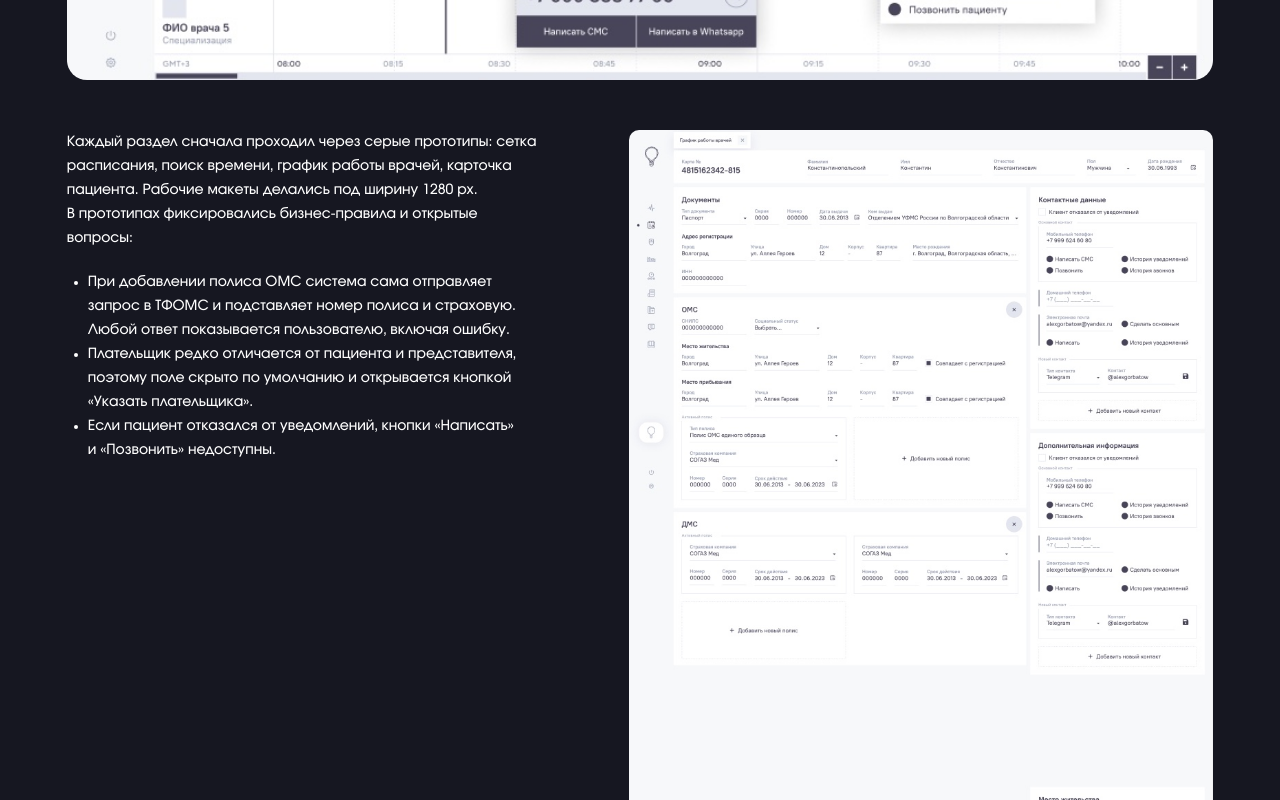
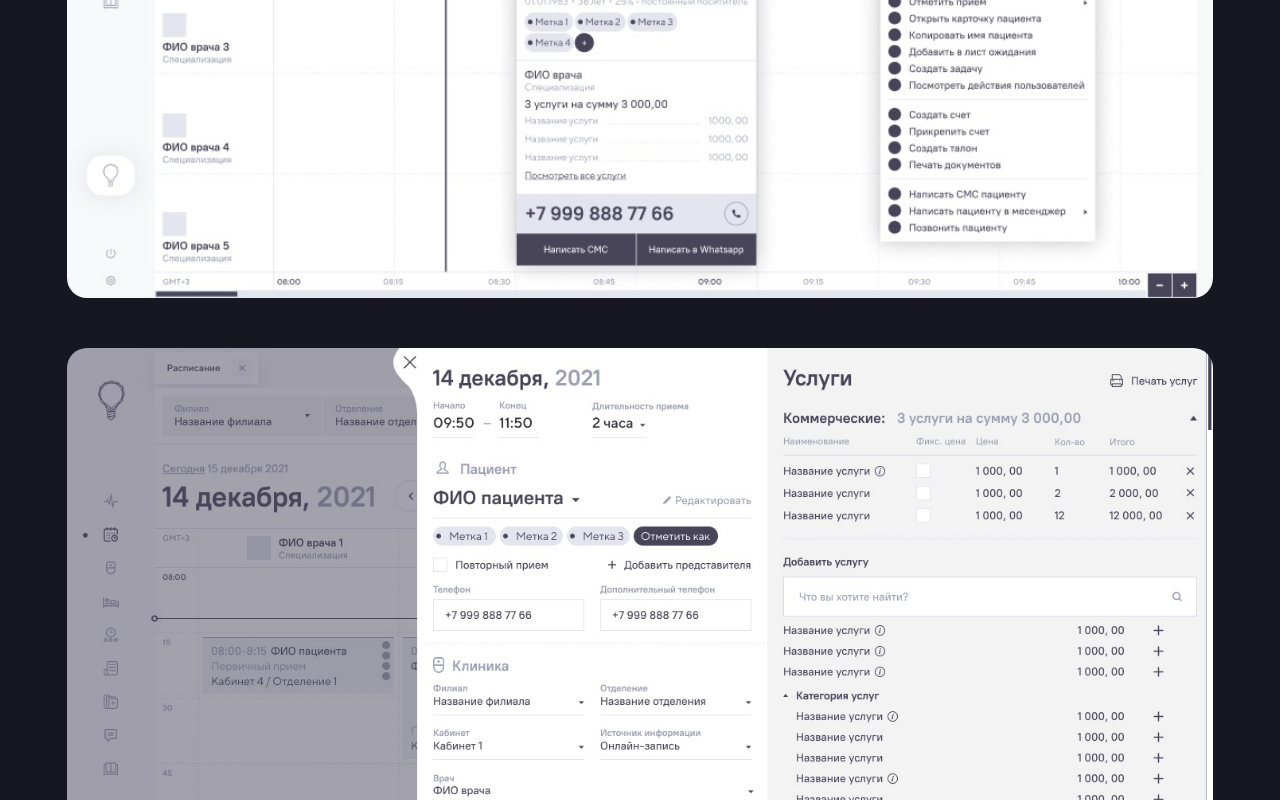
Before and after one commit to alex-gorbatov/alex-gorbatov.github.io, a plain HTML site: page medidea.html in a window 1280 px wide. Shown: the part 3240-4040 px from the top of the page. Drawn offline with Linux system fonts and the light colour scheme.

Commit message:
Медидея: этап 2 — текст под заголовком, новый прототип редактирования приёма
Co-Authored-By: Claude Sonnet 5.5 <noreply@anthropic.com>

```diff
--- a/css/knowledge.css
+++ b/css/knowledge.css
@@ -311,3 +311,7 @@ body:has(.kb-next) .site-footer {
   .kb-stack { gap: 16px; }
   .kb-ribbon { --shot-w: 86vw; }
 }
+
+/* Текст сразу под заголовком этапа (Медидея) */
+.kb-text { margin-top: 30px; }
+.kb-text .kb-list { margin-top: 20px; }
--- a/medidea.html
+++ b/medidea.html
@@ -129,10 +129,7 @@
           <h2 class="kb-case__title" id="stage-2-title">Прототипы: сначала логика, потом визуал</h2>
         </header>
 
-        <img class="kb-img kb-img--lg" src="assets/img/medidea/proto-schedule.jpg" alt="Серый прототип расписания: предпросмотр записи и меню действий" width="1024" height="640" loading="lazy" data-scroll-reveal>
-
-        <div class="kb-cols" data-scroll-reveal>
-          <div>
+        <div class="kb-text" data-scroll-reveal>
           <p class="kb-body">Каждый раздел сначала проходил через серые прототипы: сетка расписания, поиск времени, график работы врачей, карточка пациента. Рабочие макеты делались под ширину 1280&nbsp;px. В&nbsp;прототипах фиксировались бизнес-правила и&nbsp;открытые вопросы:</p>
           <ul class="kb-list">
             <li>При добавлении полиса ОМС система сама отправляет запрос в&nbsp;ТФОМС и&nbsp;подставляет номер полиса и&nbsp;страховую. Любой ответ показывается пользователю, включая ошибку.</li>
@@ -140,8 +137,9 @@
             <li>Если пациент отказался от&nbsp;уведомлений, кнопки «Написать» и&nbsp;«Позвонить» недоступны.</li>
           </ul>
         </div>
-          <img class="kb-img" src="assets/img/medidea/proto-patient.jpg" alt="Прототип карточки пациента: документы, полисы ОМС и ДМС, контактные данные" width="849" height="1600" loading="lazy">
-        </div>
+
+        <img class="kb-img kb-img--lg" src="assets/img/medidea/proto-schedule.jpg" alt="Серый прототип расписания: предпросмотр записи и меню действий" width="1024" height="640" loading="lazy" data-scroll-reveal>
+        <img class="kb-img kb-img--lg" src="assets/img/medidea/proto-edit.jpg" alt="Прототип редактирования приёма" width="1440" height="900" loading="lazy" data-scroll-reveal>
       </div>
     </section>
 
```
Also changed, not shown: assets/img/medidea/proto-edit.jpg (added), assets/img/medidea/proto-patient.jpg (deleted). Lines whose indentation alone changed are shown as unchanged.
